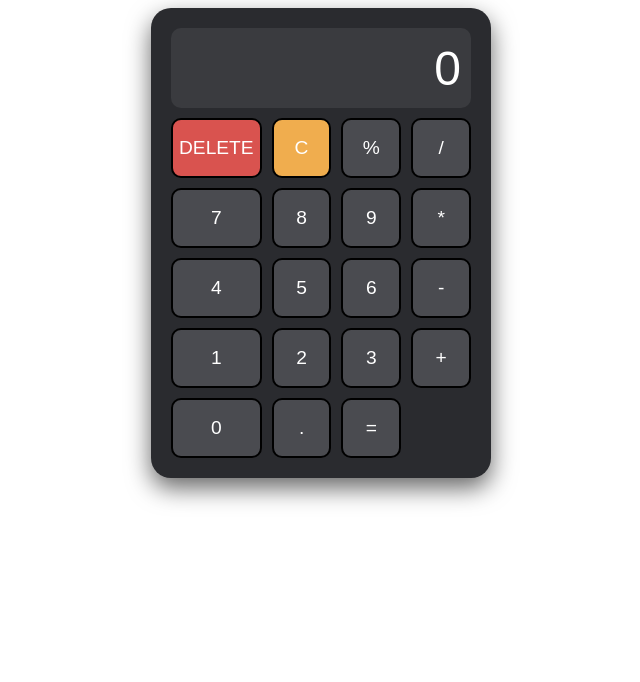
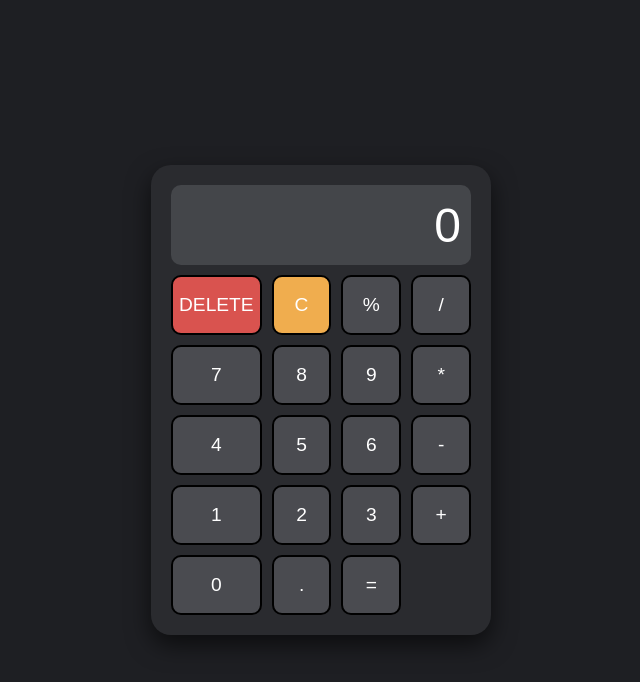
Before and after one commit to redking23/odin-calculator, a plain HTML site: page index.html in a window 1280 px wide. Shown: the whole page, without its empty margins (319-959 px from the left). Drawn offline with Linux system fonts and the light colour scheme.

Commit message:
theme change

```diff
--- a/style.css
+++ b/style.css
@@ -1,3 +1,13 @@
+body {
+    background-color: #1e1f23;
+    font-family: 'Segoe UI', Tahoma, Geneva, Verdana, sans-serif;
+    color: white;
+    height: 100vh;
+    display: flex;
+    justify-content: center;
+    align-items: center;
+    margin: 0;
+}
 .container {
     display: flex;
     flex-direction: column;
@@ -23,7 +33,7 @@
 
 #display {
     height: 60px;
-    background-color: #3a3b3f;
+    background-color: #44464a;
     border-radius: 10px;
 }
 
```
